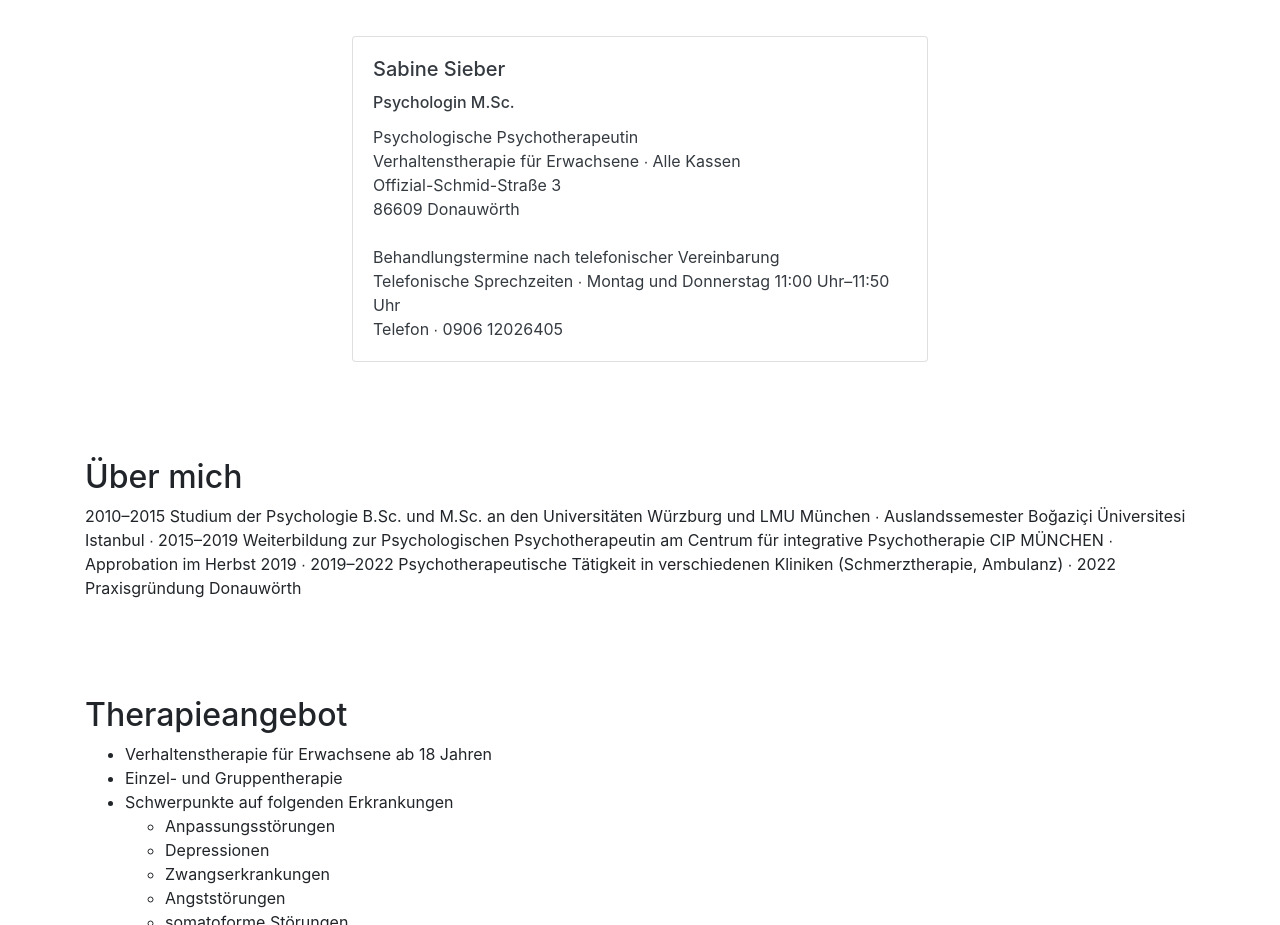
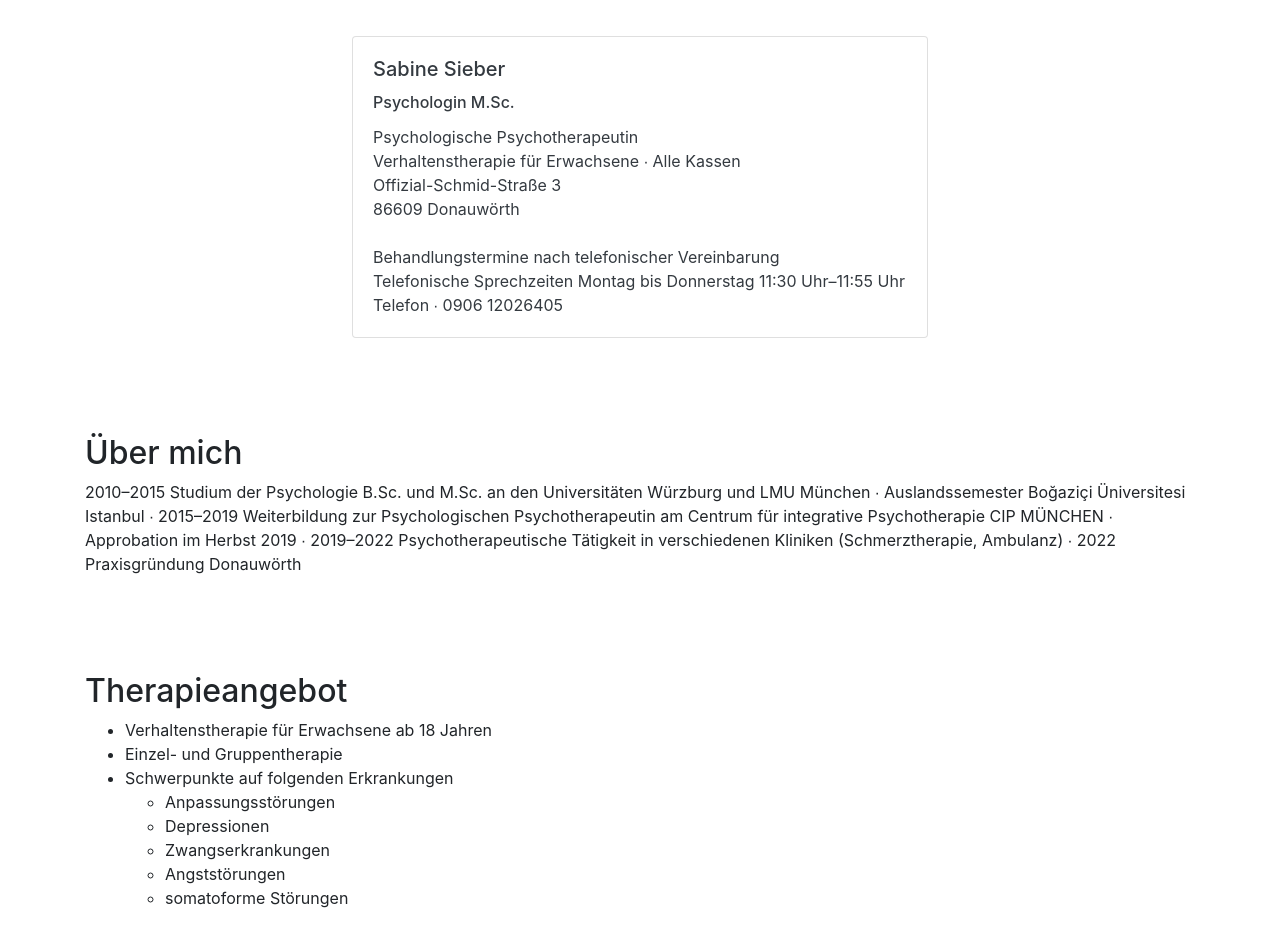
Before and after one commit to tbrunner83/tbrunner83.github.io, a plain HTML site: page index.html in a window 1280 px wide. Shown: the part 860-1785 px from the top of the page. Drawn offline with nearby package versions, Linux system fonts and the light colour scheme.

Commit message:
Sprechstunden auf Mo-Do 11:30–11:55 geändert

```diff
--- a/index.html
+++ b/index.html
@@ -52,7 +52,7 @@
 				<h6 class ="card-title text-dark"> Psychologin M.Sc.</h5>
 					<p class="card-text text-dark">
 			Psychologische Psychotherapeutin<br />Verhaltenstherapie für Erwachsene ∙ Alle Kassen<br />
-Offizial-Schmid-Straße 3<br />86609 Donauwörth<br /><br />Behandlungstermine nach telefonischer Vereinbarung<br />Telefonische Sprechzeiten ∙ Montag und Donnerstag 11:00 Uhr–11:50 Uhr<br />
+Offizial-Schmid-Straße 3<br />86609 Donauwörth<br /><br />Behandlungstermine nach telefonischer Vereinbarung<br />Telefonische Sprechzeiten Montag bis Donnerstag 11:30 Uhr–11:55 Uhr<br />
 Telefon ∙ 0906 12026405</p>
 			</div>
 		</div>
```
